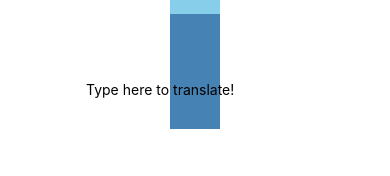
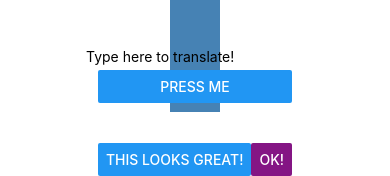
Before and after one commit to GoupilJeremy/AwesomeProject, a React Native app: screen / in a window 390 px wide. Shown: the part 705-881 px from the top of the page. Before the commit the page ends 844 px from the top, so only its background shows below. Built offline with nearby package versions, Linux system fonts and the light colour scheme.

Commit message:
ButtonBasics

```diff
--- a/App.js
+++ b/App.js
@@ -10,6 +10,7 @@
 import JustifyContentBasics from './JustifyContentBasics';
 import AlignItemsBasics from './AlignItemsBasics';
 import PizzaTranslator from './PizzaTranslator';
+import ButtonBasics from './ButtonBasics';
 
 export default class HelloWorldApp extends Component {
     render() {
@@ -26,6 +27,7 @@
                 <JustifyContentBasics />
                 <AlignItemsBasics />
                 <PizzaTranslator />
+                <ButtonBasics />
             </View>
         );
     }
--- /dev/null
+++ b/ButtonBasics.js
@@ -0,0 +1,47 @@
+import React, { Component } from 'react';
+import { Button, StyleSheet, View } from 'react-native';
+
+export default class ButtonBasics extends Component {
+    _onPressButton() {
+        alert('You tapped the button!');
+    }
+
+    render() {
+        return (
+            <View style={styles.container}>
+                <View style={styles.buttonContainer}>
+                    <Button
+                        onPress={this._onPressButton}
+                        title="Press Me"
+                    />
+                </View>
+                <View style={styles.alternativeLayoutButtonContainer}>
+                    <Button
+                        onPress={this._onPressButton}
+                        title="This looks great!"
+                    />
+                    <Button
+                        onPress={this._onPressButton}
+                        title="OK!"
+                        color="#841584"
+                    />
+                </View>
+            </View>
+        );
+    }
+}
+
+const styles = StyleSheet.create({
+    container: {
+        flex: 1,
+        justifyContent: 'center',
+    },
+    buttonContainer: {
+        margin: 20
+    },
+    alternativeLayoutButtonContainer: {
+        margin: 20,
+        flexDirection: 'row',
+        justifyContent: 'space-between'
+    }
+});
```
